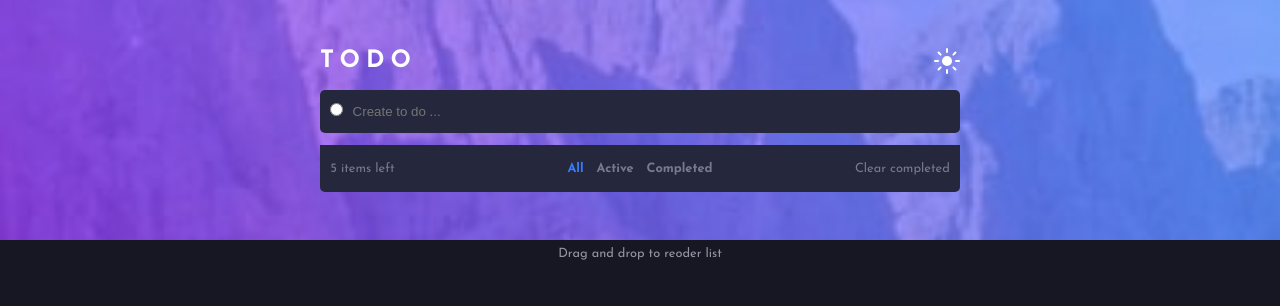
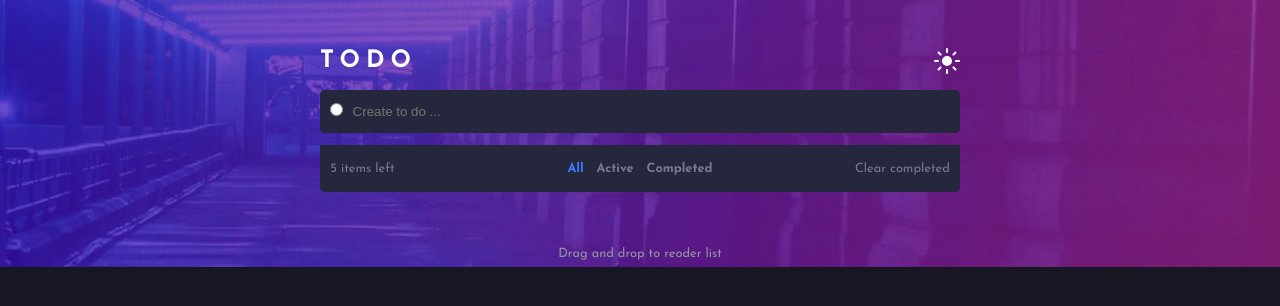
Before and after one commit to musa1992/Todo-App, a website built with webpack: page dist/index.html in a window 1280 px wide. Both pictures are taken after a click on the element 947 px from the left and 61 px from the top of the page. Built offline with nearby package versions, Linux system fonts and the light colour scheme.

Commit message:
add function heroSection - responsible for creating the hero section, add getHeroImage function responsible for adding the correct image according to screen width and user interface mode

```diff
--- a/src/index.js
+++ b/src/index.js
@@ -1,18 +1,18 @@
 import { todoFactory } from "./todo";
 import { createTodoElement } from "./todoUserInterface";
-import { setMode } from "./interfaceMode";
+import { setMode, setHeroImage } from "./interfaceMode";
 import './style.css';
 
-import { parentContainer, changeModeImage } from "./todoContainer";
+import { parentContainer, changeModeImage, heroSection } from "./todoContainer";
 
 
 const main = document.getElementById('main')
 
-function heroSection(){
-    let hero = document.createElement('section')
-    hero.classList.add('hero')
-    return hero
-}
+// function heroSection(){
+//     let hero = document.createElement('section')
+//     hero.classList.add('hero')
+//     return hero
+// }
 
 
 
@@ -48,8 +48,7 @@ window.onload= ()=>{
     setMode('light')
 
 }
-
-
+setHeroImage(toggle.getAttribute('data-mode'))
 function ActiveTodos(){
     let totalItems = parseInt(localStorage.getItem('index'))
     for (let index = 1; index <= totalItems; index++) {
@@ -191,5 +190,6 @@ toggle.addEventListener('click', ()=>{
     changeModeImage(toggle)
     let mode = toggle.getAttribute('data-mode')
     setMode(mode)
+    setHeroImage(mode)
 
 })
--- a/src/interfaceMode.js
+++ b/src/interfaceMode.js
@@ -1,3 +1,8 @@
+import HeroImageMobileDark from './images/bg-mobile-dark.jpg'
+import HeroImageMobileLight from './images/bg-mobile-light.jpg'
+import HeroImageDesktopDark from './images/bg-desktop-dark.jpg'
+import HeroImageDesktopLight from './images/bg-desktop-light.jpg'
+
 function setMode(mode){
     getBody(mode)
     getInput(mode)
@@ -6,6 +11,33 @@ function setMode(mode){
     getStates(mode)
     getTodoElement(mode)
 
+}
+
+function setHeroImage(mode){
+    let hero = document.querySelector('.hero')
+    let img = new Image()
+    let mediaQuery = window.matchMedia("(min-width: 880px)")
+
+    if (mediaQuery.matches && mode === 'light'){
+        img.src = HeroImageDesktopLight
+
+    }
+    if (mediaQuery.matches && mode === 'dark'){
+        img.src = HeroImageDesktopDark
+
+    }
+    if (!mediaQuery.matches && mode === 'light'){
+        img.src = HeroImageMobileLight
+    }
+    if (!mediaQuery.matches && mode === 'dark'){
+        img.src = HeroImageMobileDark
+    }
+    // console.log(hero.firstChild)
+    if (hero.firstChild !== null){
+        hero.removeChild(hero.firstChild)
+    }
+    hero.appendChild(img)
+    // console.log(hero.firstChild)
 }
 
 function getBody(mode){
@@ -81,5 +113,5 @@ function getStates(mode){
 }
 
 export {
-    setMode
+    setMode, setHeroImage
 }
--- a/src/style.css
+++ b/src/style.css
@@ -98,15 +98,15 @@ img {
 
 .hero {
     height: 20vh;
-    background-image: url('images/bg-mobile-light.jpg');
+    /* background-image: url('images/bg-mobile-light.jpg'); */
     background-size: cover;
     background-position: center;
 
 }
 
-.hero > img {
+/* .hero > img {
     height: 100%;
-}
+} */
 
 .todo-container {
     position: absolute;
@@ -136,7 +136,6 @@ img {
 .input {
     padding-block: 1em;
     padding-inline: .8em;
-    /* background-color: #fff; */
     margin-bottom: 1em;
 }
 #task{
@@ -145,7 +144,7 @@ img {
 }
 
 .box {
-    /* background-color: #FFF; */
+
     border-top-left-radius: 5px;
     border-top-right-radius: 5px;
 }
@@ -155,7 +154,7 @@ img {
     padding-inline: .8em;
     align-items: center;
     border-bottom: 1px solid grey;
-    /* color: hsl(235, 19%, 35%); */
+
 }
 
 .todo > p {
@@ -175,13 +174,12 @@ img {
 .num-items {
     display: flex;
     justify-content: space-between;
-    /* background-color: #FFF; */
+
     margin-bottom: .75em;
     padding-inline: .8em;
     padding-block: 1.3em;
     border-bottom-left-radius: 5px;
     border-bottom-right-radius: 5px;
-    /* color: hsl(236, 9%, 61%); */
 
 }
 
@@ -190,12 +188,12 @@ img {
 }
 
 .states {
-    /* background-color: #FFF; */
+
     justify-content: center ;
     align-items: center;
     padding-block: 1.3em;
     font-weight: 700;
-    /* color: hsl(236, 9%, 61%); */
+
 }
 
 .states > * + * {
--- a/src/todoContainer.js
+++ b/src/todoContainer.js
@@ -1,9 +1,17 @@
 import DarkLightModeBtn from './images/icon-moon.svg'
 import LightModeBtn from './images/icon-sun.svg'
+
+
 import { createInput } from './todoUserInterface'
 
 function div(){
     return document.createElement('div')
+}
+
+function heroSection(){
+    let hero = document.createElement('section')
+    hero.classList.add('hero')
+    return hero
 }
 
 function createHeader(){
@@ -117,5 +125,5 @@ function parentContainer(){
 }
 
 export {
-    parentContainer, changeModeImage
+    parentContainer, changeModeImage, heroSection
 }
```
Also changed, not shown: dist/4b4de43949f46052a146.jpg (added), dist/bundle.js.
